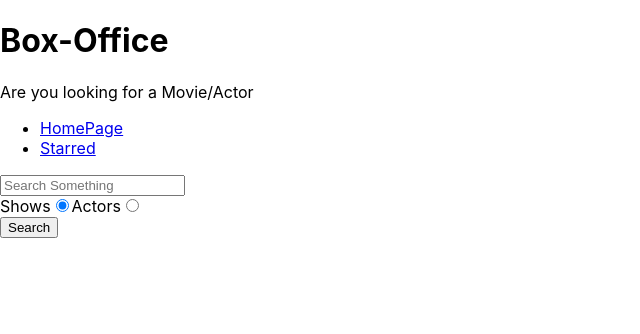
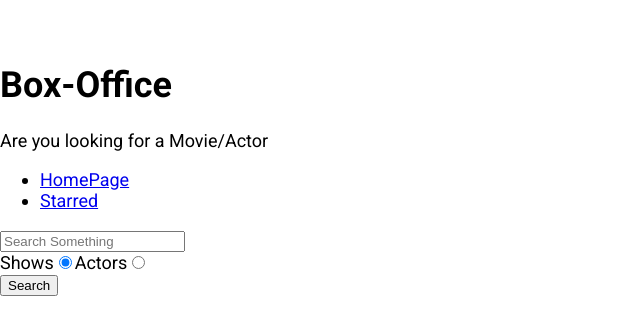
Before and after one commit to haha-harshit/box-office, a React (Create React App) app: page / in a window 1280 px wide. Shown: the top 334 px of the page, without its empty margins (0-640 px from the left). Built offline with nearby package versions, Linux system fonts and the light colour scheme.

Commit message:
install styled-components/added in ShowGrid

```diff
--- a/package.json
+++ b/package.json
@@ -11,6 +11,7 @@
         "react-router": "^5.2.0",
         "react-router-dom": "^5.2.0",
         "react-scripts": "4.0.3",
+        "styled-components": "^5.3.0",
         "web-vitals": "^1.1.2"
     },
     "scripts": {
--- a/public/index.html
+++ b/public/index.html
@@ -15,16 +15,12 @@
       user's mobile device or desktop. See https://developers.google.com/web/fundamentals/web-app-manifest/
     -->
         <link rel="manifest" href="%PUBLIC_URL%/manifest.json" />
-    <!--
-      Notice the use of %PUBLIC_URL% in the tags above.
-      It will be replaced with the URL of the `public` folder during the build.
-      Only files inside the `public` folder can be referenced from the HTML.
 
-      Unlike "/favicon.ico" or "favicon.ico", "%PUBLIC_URL%/favicon.ico" will
-      work correctly both with client-side routing and a non-root public URL.
-      Learn how to configure a non-root public URL by running `npm run build`.
-    -->
-    <title>React App</title>
+        <link
+            href="https://fonts.googleapis.com/css?family=Roboto:300,400,700,&display=swap"
+            rel="stylesheet"
+        />
+        <title>Box Office</title>
     </head>
     <body>
         <noscript>You need to enable JavaScript to run this app.</noscript>
@@ -38,6 +34,5 @@
 
       To begin the development, run `npm start` or `yarn start`.
       To create a production bundle, use `npm run build` or `yarn build`.
-    -->
-  </body>
+    --></body>
 </html>
--- a/src/index.css
+++ b/src/index.css
@@ -1,13 +1,6 @@
 body {
-  margin: 0;
-  font-family: -apple-system, BlinkMacSystemFont, 'Segoe UI', 'Roboto', 'Oxygen',
-    'Ubuntu', 'Cantarell', 'Fira Sans', 'Droid Sans', 'Helvetica Neue',
-    sans-serif;
-  -webkit-font-smoothing: antialiased;
-  -moz-osx-font-smoothing: grayscale;
+    font-family: 'Roboto', sans-serif;
+    font-size: 18px;
+    margin: 0;
+    padding-top: 40px;
 }
-
-code {
-  font-family: source-code-pro, Menlo, Monaco, Consolas, 'Courier New',
-    monospace;
-}
--- a/src/myComponents/shows/ShowGrid.js
+++ b/src/myComponents/shows/ShowGrid.js
@@ -1,9 +1,9 @@
 import React from 'react';
 import { ShowCard } from './ShowCard';
-
+import { FlexGrid } from '../styled';
 export const ShowGrid = ({ data }) => {
     return (
-        <div>
+        <FlexGrid>
             {data.map(({ show }) => (
                 <ShowCard
                     key={show.id}
@@ -13,6 +13,6 @@
                     summary={show.summary}
                 />
             ))}
-        </div>
+        </FlexGrid>
     );
 };
--- /dev/null
+++ b/src/myComponents/styled.js
@@ -0,0 +1,7 @@
+import styled from 'styled-components';
+
+export const FlexGrid = styled.div`
+    display: flex;
+    justify-content: center;
+    flex-wrap: wrap;
+`;
```
Also changed, not shown: 1 other file (tests, documents, lock files or other folders). Lines whose indentation alone changed are shown as unchanged.
